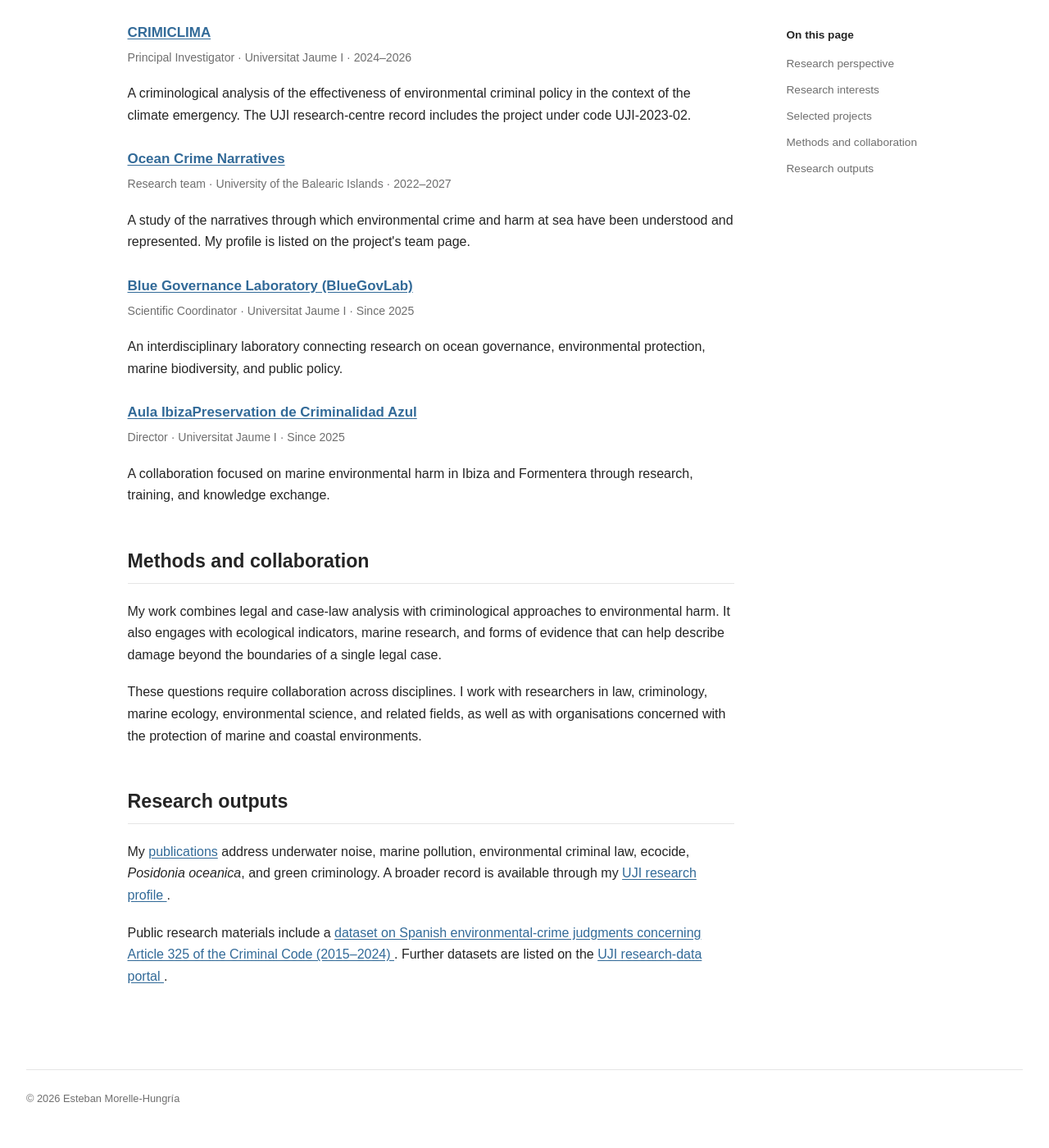
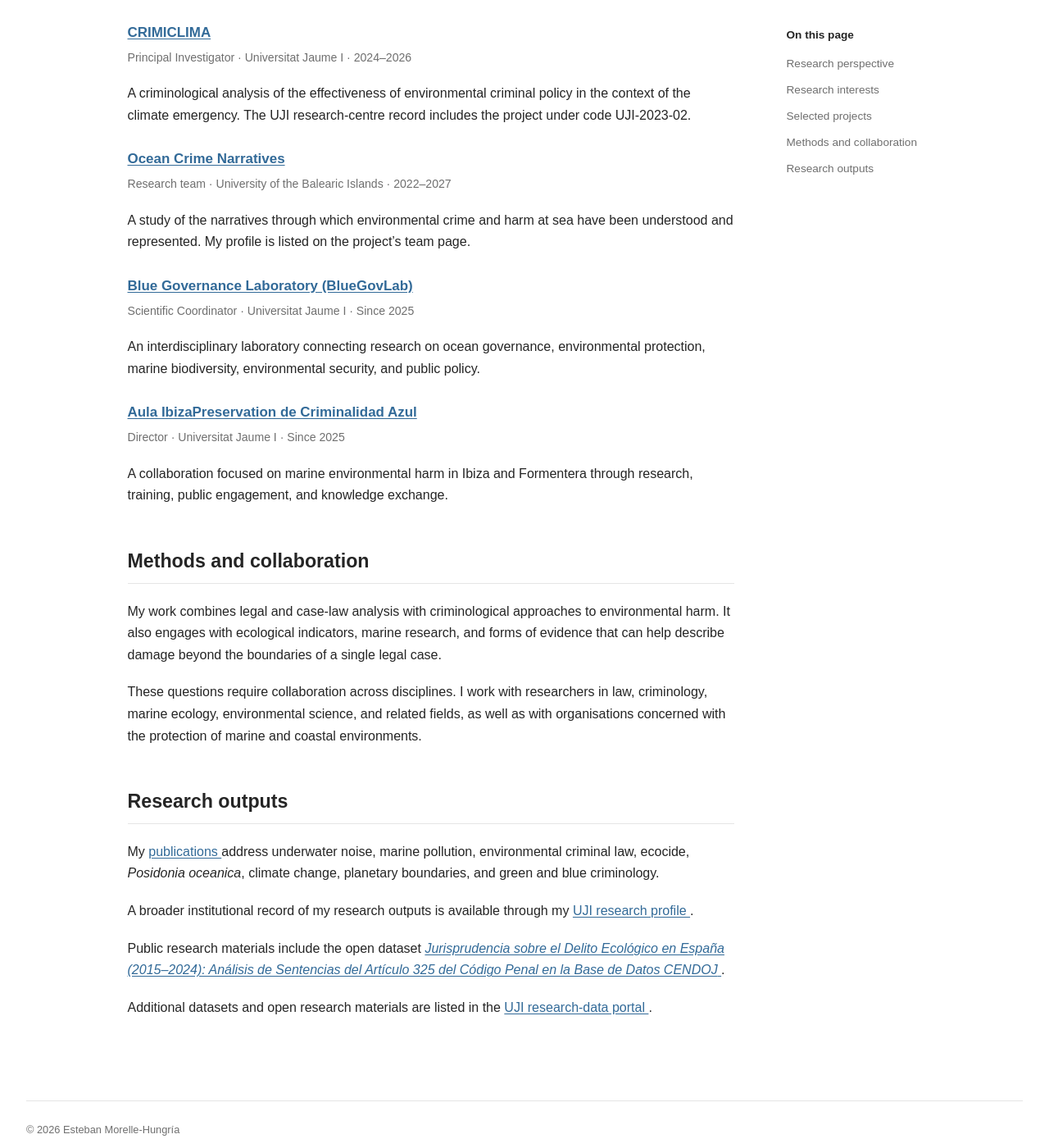
Before and after one commit to emorelleh/emorelleh.github.io, a Jekyll site: the page built from research.md, in a window 1280 px wide and 1400 px high, scrolled down 1481 px. Shown: the whole window at 82% size. Built offline with Jekyll 4.4.1, drawn with Linux system fonts in a browser that asks for light colours.

Commit message:
Update research.md
Replace malformed research page

```diff
--- a/research.md
+++ b/research.md
@@ -23,25 +23,26 @@ permalink: /research/
       </p>
 
       <p>
-        Environmental harm does not always fit neatly into legal definitions of crime.
-        Damage to an ecosystem can accumulate over time, involve several activities,
-        and become visible only after ecological conditions have changed. A response
-        focused solely on individual offences may miss these wider processes.
+        Environmental harm does not always fit neatly into legal definitions
+        of crime. Damage to an ecosystem can accumulate over time, involve
+        several activities, and become visible only after ecological conditions
+        have changed. A response focused solely on individual offences may miss
+        these wider processes.
       </p>
 
       <p>
-        My research asks what criminal law can do in these circumstances, where its
-        limits lie, and how criminology can help identify harms that remain outside
-        formal definitions of illegality. I approach these questions through green
-        and blue criminology, environmental criminal law, ecological law, and marine
-        ecology.
+        My research asks what criminal law can do in these circumstances,
+        where its limits lie, and how criminology can help identify harms that
+        remain outside formal definitions of illegality. I approach these
+        questions through green and blue criminology, environmental criminal
+        law, ecological law, and marine ecology.
       </p>
 
       <p>
-        I am particularly interested in the relationship between legal categories
-        and ecological realities: how harm is measured, whose interests are protected,
-        what counts as evidence, and which forms of accountability or restoration
-        are possible.
+        I am particularly interested in the relationship between legal
+        categories and ecological realities: how harm is measured, whose
+        interests are protected, what counts as evidence, and which forms
+        of accountability or restoration are possible.
       </p>
     </section>
 
@@ -50,6 +51,7 @@ permalink: /research/
 
       <div class="research-area">
         <h3>Green and blue criminology</h3>
+
         <p>
           I examine environmental crime and harm on land and at sea, including
           marine pollution, illegal fishing, biodiversity loss, and the effects
@@ -59,6 +61,7 @@ permalink: /research/
 
       <div class="research-area">
         <h3>Environmental criminal law and ecocide</h3>
+
         <p>
           This work considers how criminal law defines ecological damage and
           protects ecosystems. It includes research on environmental offences,
@@ -69,16 +72,18 @@ permalink: /research/
 
       <div class="research-area">
         <h3>Marine ecosystems and environmental evidence</h3>
+
         <p>
-          My marine-focused research addresses underwater noise, brine discharges,
-          impacts on <em>Posidonia oceanica</em>, and methods for identifying
-          ecological damage. I am interested in how biological and ecological
-          evidence can inform legal and criminological analysis.
+          My marine-focused research addresses underwater noise, brine
+          discharges, impacts on <em>Posidonia oceanica</em>, and methods
+          for identifying ecological damage. I am interested in how biological
+          and ecological evidence can inform legal and criminological analysis.
         </p>
       </div>
 
       <div class="research-area">
         <h3>Climate change and planetary boundaries</h3>
+
         <p>
           I explore how climate change and planetary boundaries challenge
           established approaches to criminal policy, environmental protection,
@@ -88,6 +93,7 @@ permalink: /research/
 
       <div class="research-area">
         <h3>Ecological and restorative justice</h3>
+
         <p>
           This line of work considers ecosystems as affected entities and asks
           what meaningful repair, prevention, and accountability might look
@@ -105,14 +111,15 @@ permalink: /research/
             CRIMICLIMA
           </a>
         </h3>
+
         <p class="project-meta">
           Principal Investigator · Universitat Jaume I · 2024–2026
         </p>
+
         <p>
           A criminological analysis of the effectiveness of environmental
-          criminal policy in the context of the climate emergency.
-          The UJI research-centre record includes the project under code
-          UJI-2023-02.
+          criminal policy in the context of the climate emergency. The UJI
+          research-centre record includes the project under code UJI-2023-02.
         </p>
       </div>
 
@@ -122,33 +129,35 @@ permalink: /research/
             Ocean Crime Narratives
           </a>
         </h3>
+
         <p class="project-meta">
           Research team · University of the Balearic Islands · 2022–2027
         </p>
+
         <p>
-          A study of the narratives through which environmental crime and
-          harm at sea have been understood and represented. My profile is
-          listed on the project's team page.
+          A study of the narratives through which environmental crime and harm
+          at sea have been understood and represented. My profile is listed on
+          the project’s team page.
         </p>
       </div>
 
-     <div class="research-project">
-  <h3>
-    <a href="https://bluegovlab.uji.es/">
-      Blue Governance Laboratory (BlueGovLab)
-    </a>
-  </h3>
+      <div class="research-project">
+        <h3>
+          <a href="https://bluegovlab.uji.es/">
+            Blue Governance Laboratory (BlueGovLab)
+          </a>
+        </h3>
 
-  <p class="project-meta">
-    Scientific Coordinator · Universitat Jaume I · Since 2025
-  </p>
+        <p class="project-meta">
+          Scientific Coordinator · Universitat Jaume I · Since 2025
+        </p>
 
-  <p>
-    An interdisciplinary laboratory connecting research on ocean
-    governance, environmental protection, marine biodiversity,
-    and public policy.
-  </p>
-</div>
+        <p>
+          An interdisciplinary laboratory connecting research on ocean
+          governance, environmental protection, marine biodiversity,
+          environmental security, and public policy.
+        </p>
+      </div>
 
       <div class="research-project">
         <h3>
@@ -156,12 +165,15 @@ permalink: /research/
             Aula IbizaPreservation de Criminalidad Azul
           </a>
         </h3>
+
         <p class="project-meta">
           Director · Universitat Jaume I · Since 2025
         </p>
+
         <p>
-          A collaboration focused on marine environmental harm in Ibiza
-          and Formentera through research, training, and knowledge exchange.
+          A collaboration focused on marine environmental harm in Ibiza and
+          Formentera through research, training, public engagement, and
+          knowledge exchange.
         </p>
       </div>
     </section>
@@ -177,10 +189,10 @@ permalink: /research/
       </p>
 
       <p>
-        These questions require collaboration across disciplines. I work
-        with researchers in law, criminology, marine ecology, environmental
-        science, and related fields, as well as with organisations concerned
-        with the protection of marine and coastal environments.
+        These questions require collaboration across disciplines. I work with
+        researchers in law, criminology, marine ecology, environmental science,
+        and related fields, as well as with organisations concerned with the
+        protection of marine and coastal environments.
       </p>
     </section>
 
@@ -188,21 +200,34 @@ permalink: /research/
       <h2>Research outputs</h2>
 
       <p>
-        My <a href="{{ '/publications/' | relative_url }}">publications</a>
+        My
+        <a href="{{ '/publications/' | relative_url }}">
+          publications
+        </a>
         address underwater noise, marine pollution, environmental criminal
-        law, ecocide, <em>Posidonia oceanica</em>, and green criminology.
-        A broader record is available through my
+        law, ecocide, <em>Posidonia oceanica</em>, climate change, planetary
+        boundaries, and green and blue criminology.
+      </p>
+
+      <p>
+        A broader institutional record of my research outputs is available
+        through my
         <a href="https://portalcientific.uji.es/investigadores/1327563/publicaciones">
           UJI research profile
         </a>.
       </p>
 
       <p>
-        Public research materials include a
-        <a href="https://zenodo.org/records/15024172">
-          dataset on Spanish environmental-crime judgments concerning
-          Article 325 of the Criminal Code (2015–2024)
-        </a>. Further datasets are listed on the
+        Public research materials include the open dataset
+        <a href="https://doi.org/10.5281/zenodo.15024172">
+          <em>Jurisprudencia sobre el Delito Ecológico en España
+          (2015–2024): Análisis de Sentencias del Artículo 325 del
+          Código Penal en la Base de Datos CENDOJ</em>
+        </a>.
+      </p>
+
+      <p>
+        Additional datasets and open research materials are listed in the
         <a href="https://portalcientific.uji.es/datos?personaId=1327563">
           UJI research-data portal
         </a>.
@@ -213,11 +238,28 @@ permalink: /research/
 
   <aside class="research-toc" aria-label="On this page">
     <p>On this page</p>
-    <a href="#research-perspective">Research perspective</a>
-    <a href="#research-interests">Research interests</a>
-    <a href="#selected-projects">Selected projects</a>
-    <a href="#methods-and-collaboration">Methods and collaboration</a>
-    <a href="#research-outputs">Research outputs</a>
+
+    <nav aria-label="Research page sections">
+      <a href="#research-perspective">
+        Research perspective
+      </a>
+
+      <a href="#research-interests">
+        Research interests
+      </a>
+
+      <a href="#selected-projects">
+        Selected projects
+      </a>
+
+      <a href="#methods-and-collaboration">
+        Methods and collaboration
+      </a>
+
+      <a href="#research-outputs">
+        Research outputs
+      </a>
+    </nav>
   </aside>
 
 </div>
```
